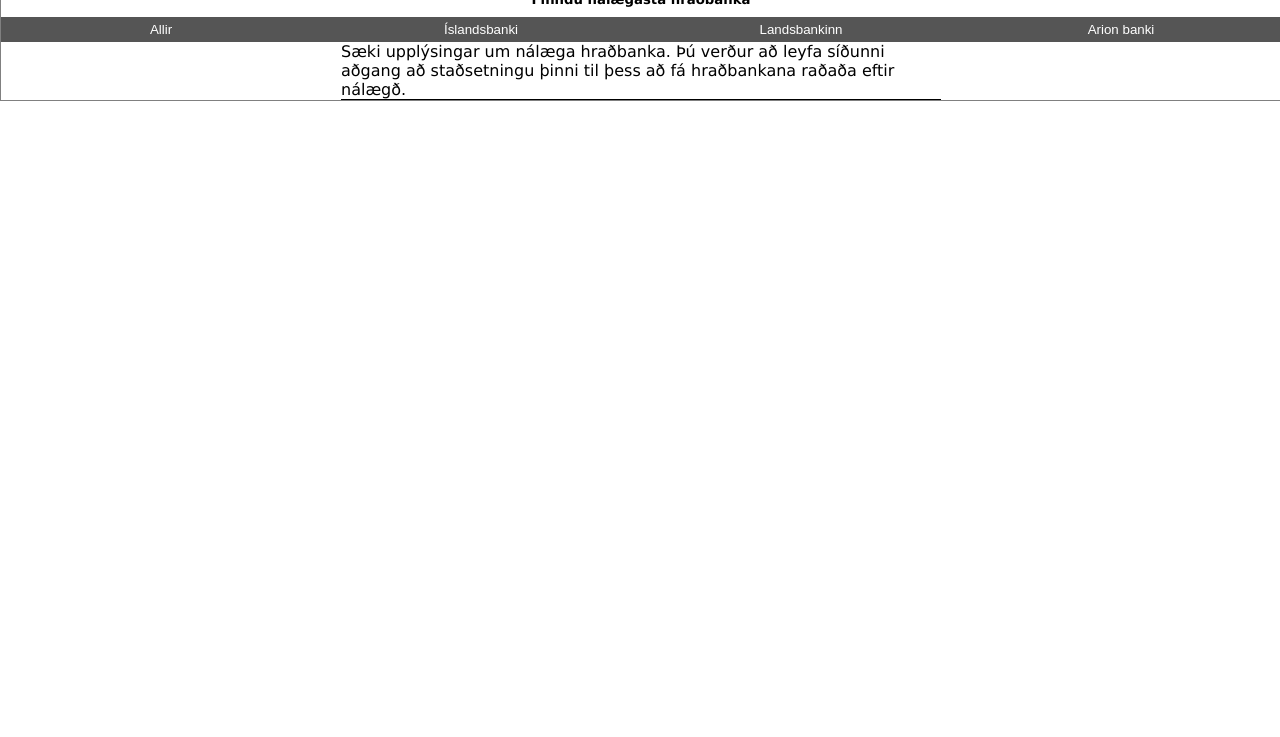
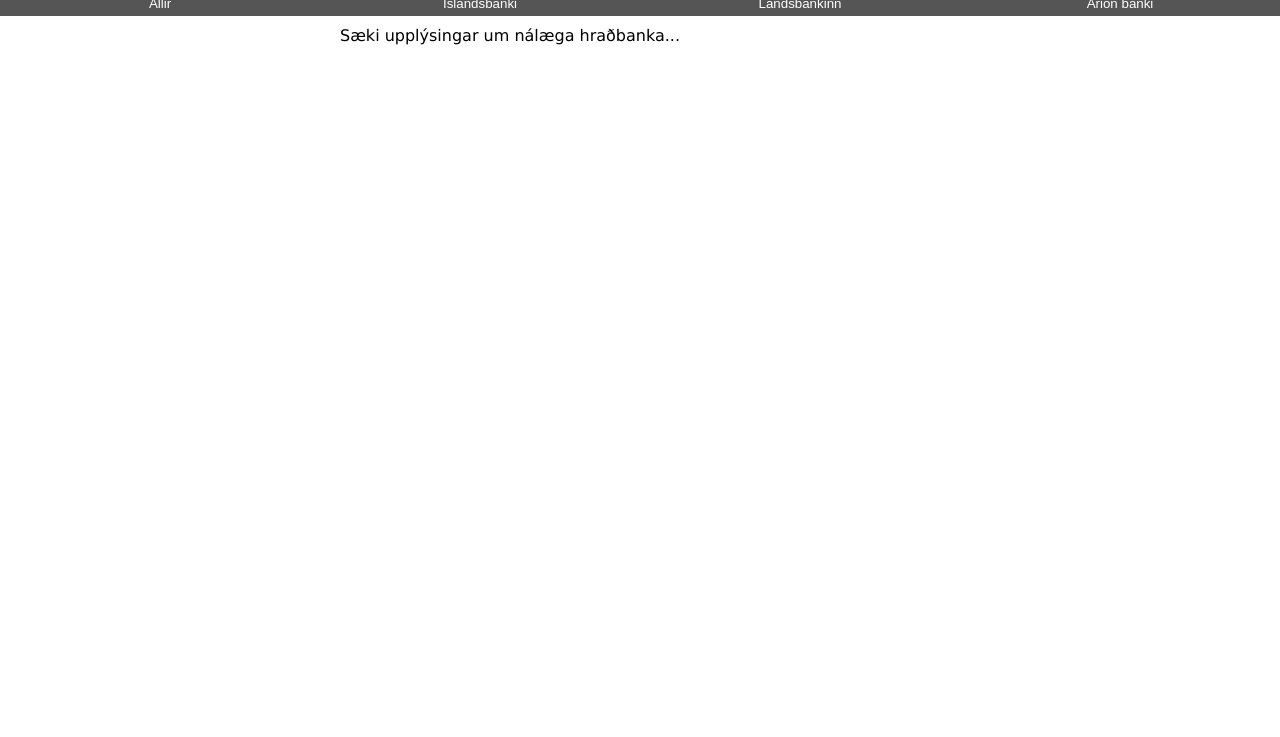
Before and after one commit to einaregilsson/hradbankar, a plain HTML site: page index.html in a window 1280 px wide. Shown: the part 63-800 px from the top of the page. Drawn offline with Linux system fonts and the light colour scheme.

Commit message:
Some css changes

```diff
--- a/css/atm.css
+++ b/css/atm.css
@@ -29,17 +29,18 @@ h5 {
 }
 
 #wrapper {
-	border:solid 1px gray;
 	margin:auto;
 	width:100%;
 }
 
-#atm-list {
-	border-top:solid 1px black;
-}
 #atm-list, #waiting {
 	max-width: 600px;
 	margin:auto;
+}
+
+#waiting {
+	padding:10px;
+
 }
 
 #template-row {
@@ -47,7 +48,7 @@ h5 {
 }
 
 .row {
-	border-bottom: solid 1px black;
+	border-bottom: solid 1px #ccc;
 	padding:5px;
 }
 
--- a/index.html
+++ b/index.html
@@ -15,11 +15,10 @@
 		</script>
 		<div id="wrapper">
 			<h1>HRAÐBANKAR</h1>
-			<h5>Finndu nálægasta hraðbanka</h5>
 			<div id="filter">
 				<button>Allir</button><button>Íslandsbanki</button><button>Landsbankinn</button><button>Arion banki</button>
 			</div>
-			<p id="waiting">Sæki upplýsingar um nálæga hraðbanka. Þú verður að leyfa síðunni aðgang að staðsetningu þinni til þess að fá hraðbankana raðaða eftir nálægð.</p>
+			<p id="waiting">Sæki upplýsingar um nálæga hraðbanka...</p>
 			<div id="atm-list">
 				<div id="template-row" class="row">
 					<h4 data-bind="location"></h4>
--- a/js/atm.js
+++ b/js/atm.js
@@ -15,20 +15,12 @@ function loadAtms() {
 	var list = document.getElementById('atm-list');
 	list.innerHTML = '';
 
-
 	for (var i=0; i < atms.length; i++) {
 		var atm = atms[i];
 
 
 		var row = templateRow.cloneNode(true);
 		dataBind(row, atm);
-		//row.appendChild(createElement('div', atm.bank));
-		//row.appendChild(createElement('div', atm.location));
-		//row.appendChild(createElement('div', atm.address));
-		//row.appendChild(createElement('div', atm.zipCode + ' ' + atm.city));
-		if (atm.distance) {
-		//	row.appendChild(createElement('div', 'Fjarlægð: ' + atm.distanceDisplay));
-		}
 		list.appendChild(row);
 	}
 }
```
